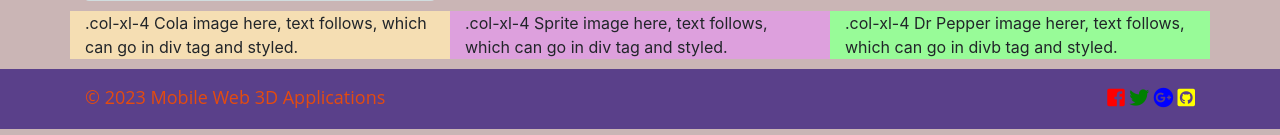
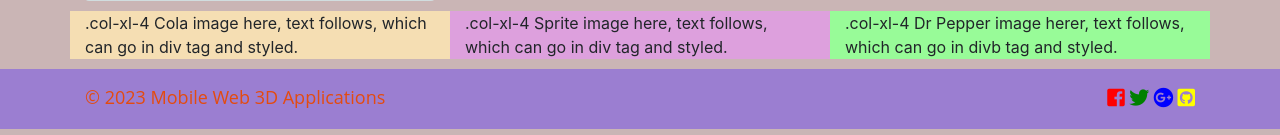
Before and after one commit to raksobha/Web-3D-Website, a PHP site: page / in a window 1280 px wide. Shown: the part 1064-1199 px from the top of the page. Run offline with PHP 8.4, Linux system fonts and the light colour scheme.

Commit message:
modified:   3dapp/css/custom.css

```diff
--- a/3dapp/css/custom.css
+++ b/3dapp/css/custom.css
@@ -267,7 +267,7 @@ h1, h2, h3, h4, h5, h6 {
     }
     /* CSS rule to style the footer */
     .footer {
-        background-color: #5a408a;
+        background-color: #9b7ed1;
         height: 60px;
     }
 
```
